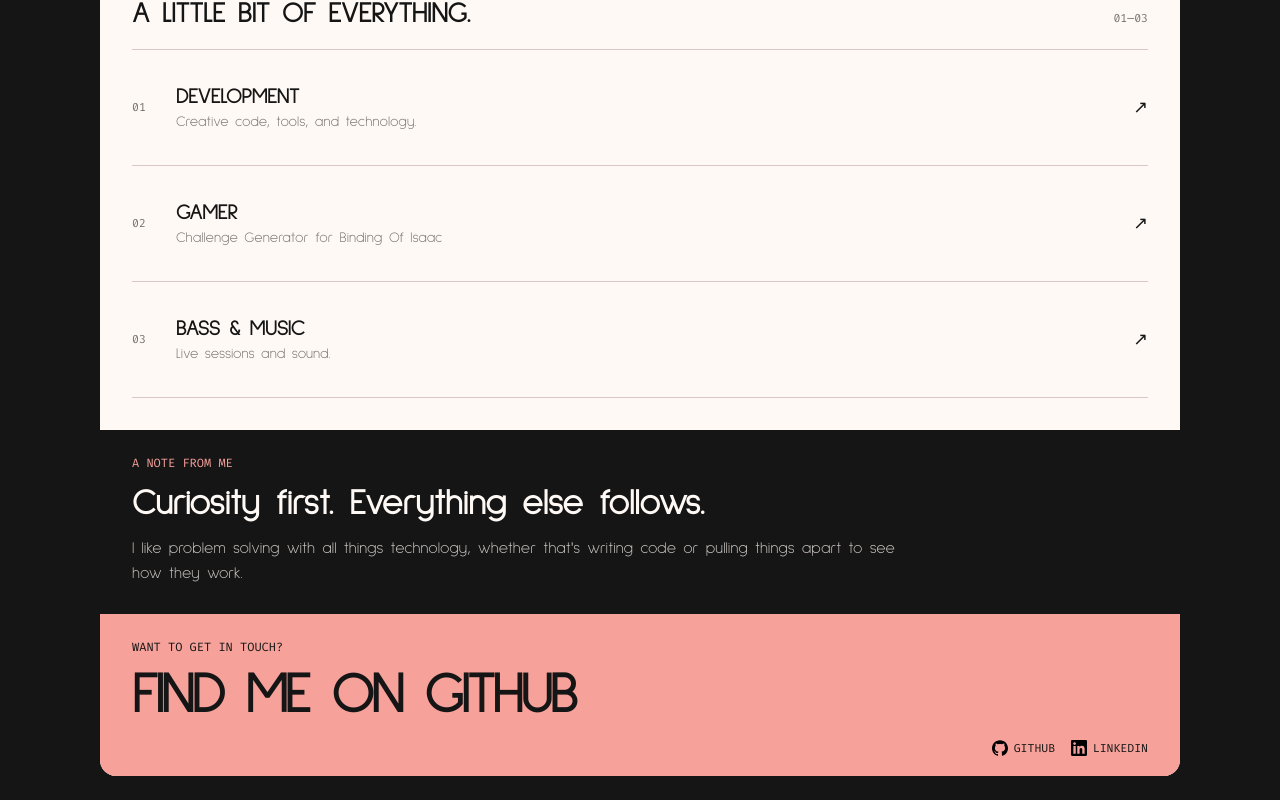
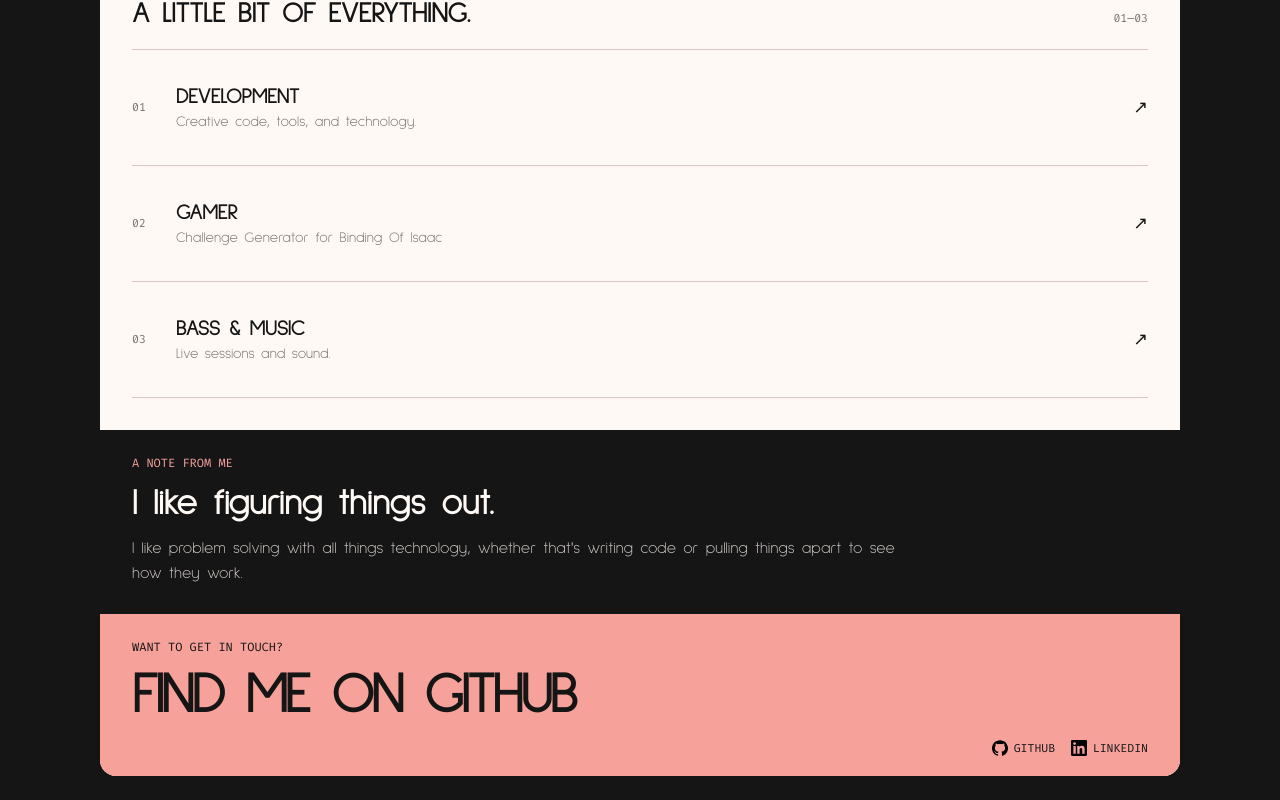
Before and after one commit to josh-cook/personal-website, a React (Vite) app: page / in a window 1280 px wide. Shown: the part 637-1437 px from the top of the page. Built offline with nearby package versions, Linux system fonts and the light colour scheme.

Commit message:
refactor(update-notes): less generic sounding quote (#25)

```diff
--- a/src/components/Content.tsx
+++ b/src/components/Content.tsx
@@ -19,7 +19,7 @@ export const Content = () => {
 
       <section className="note" id="about" aria-labelledby="note-title">
         <p className="eyebrow">A note from me</p>
-        <h2 id="note-title">Curiosity first. Everything else follows.</h2>
+        <h2 id="note-title">I like figuring things out.</h2>
         <p>
           I like problem solving with all things technology, whether that's
           writing code or pulling things apart to see how they work.
```
Also changed, not shown: 1 other file (tests, documents, lock files or other folders).
